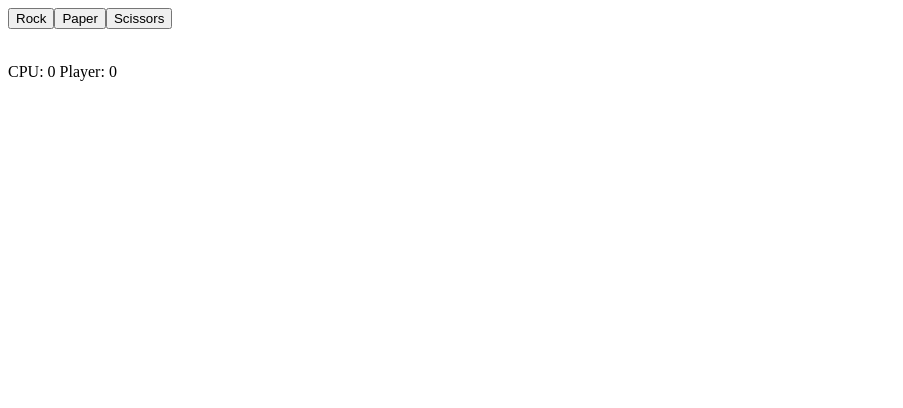
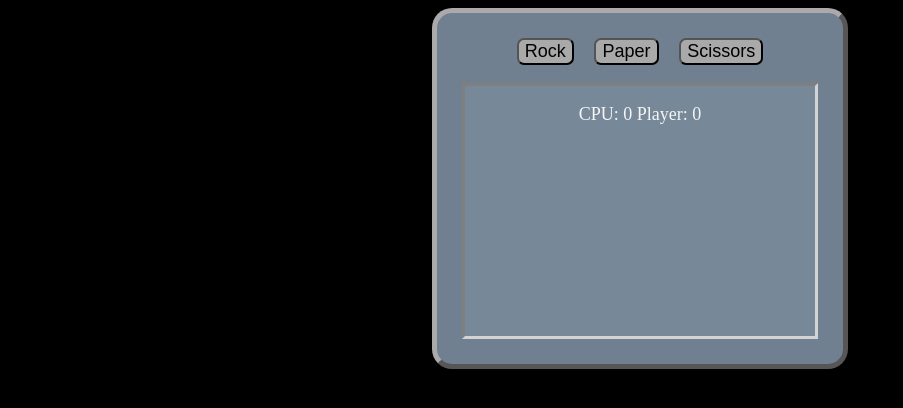
Before and after one commit to vtestagrossa/rock-paper-scissors, a plain HTML site: page index.html in a window 1280 px wide. Shown: the whole page, without its empty margins (0-903 px from the left). Drawn offline with Linux system fonts and the light colour scheme.

Commit message:
Added styles to the components to make the program more app-like

```diff
--- a/app.js
+++ b/app.js
@@ -9,6 +9,11 @@ const rockBtn = document.createElement('button');
 const paperBtn = document.createElement('button');
 const scissorsBtn = document.createElement('button');
 const replayBtn = document.createElement('button');
+
+rockBtn.classList.add('btn');
+paperBtn.classList.add('btn');
+scissorsBtn.classList.add('btn');
+replayBtn.classList.add('btn');
 
 let cpuWins = 0;
 let playerWins = 0;
--- a/index.html
+++ b/index.html
@@ -3,12 +3,15 @@
 <head>
     <meta charset="UTF-8">
     <meta name="viewport" content="width=device-width, initial-scale=1.0">
+    <link href="styles.css" rel="stylesheet">
     <script src="app.js" defer></script>
     <title>Rock, Paper, Scissors</title>
 </head>
 <body>
-    <div id="main"></div>
-    <br>
-    <div id="results"></div>
+    <div class="container" id="container">
+        <div id="main"></div>
+        <br>
+        <div id="results"></div>
+    </div>
 </body>
 </html>
--- a/styles.css
+++ b/styles.css
@@ -0,0 +1,43 @@
+body{
+    display: flex;
+    align-items: center;
+    justify-content: center;
+    background-color: black;
+}
+.btn{
+    background-color: darkgray;
+    color: black;
+    font-size: large;
+    border-radius: 7px;
+}
+.container{
+    display: flex;
+    flex-direction: column;
+    align-items: center;
+    justify-content: center;
+    background-color: slategrey;
+    padding: 25px;
+    border-style: outset;
+    border-width: 5px;
+    border-radius: 20px;
+    border-color: #AAAAAA;
+}
+#main{
+    display: flex;
+    justify-content: space-around;
+    align-items: center;
+    width: 75%;
+}
+#results{
+    display: flex;
+    justify-content: baseline;
+    flex-direction: column;
+    align-items: center;
+    color: rgb(245, 245, 245);
+    font-size: large;
+    min-width: 350px;
+    height: 250px;
+    background-color: lightslategray;
+    border-style: inset;
+    border-color: lightgray;
+}
```
